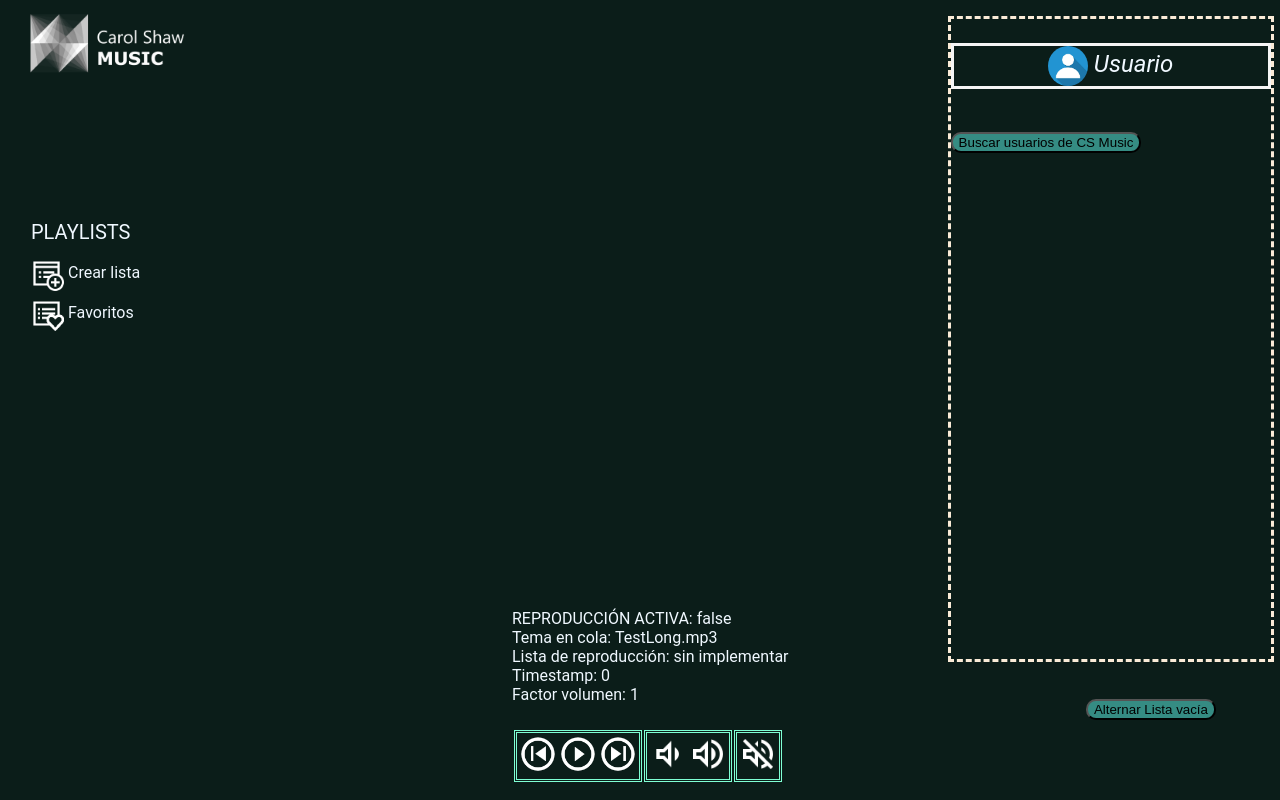
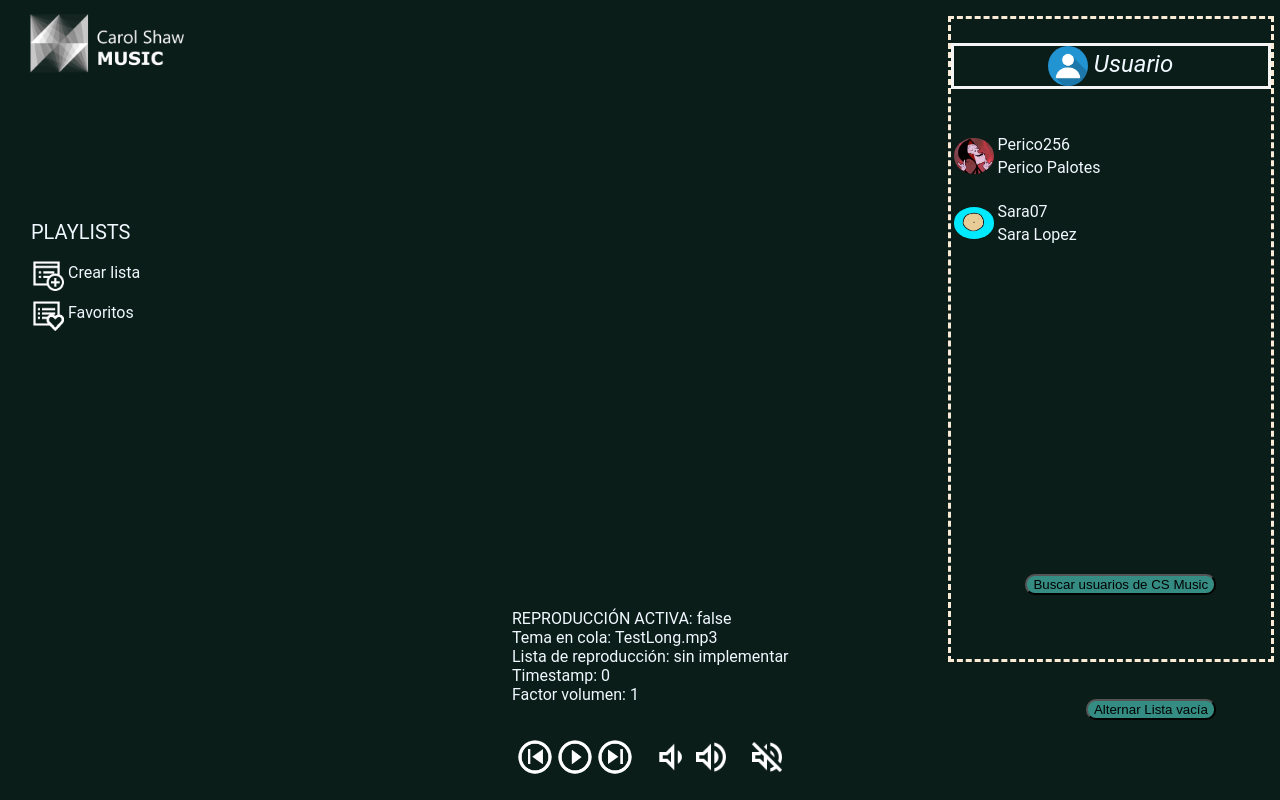
Before and after one commit to UNIZAR-30226-2020-05/FrontEnd, an Angular app: page / in a window 1280 px wide. Both pictures are taken after a click on the button "Alternar Lista vacía". Built offline with nearby package versions, Linux system fonts and the light colour scheme.

Commit message:
Cambios en controles reproductor y mejora panel social

```diff
--- a/src/app/panel-social/panel-social.component.css
+++ b/src/app/panel-social/panel-social.component.css
@@ -27,6 +27,13 @@
   right: 5%;
 }
 
+.boton-aux2{
+  position: absolute;
+  alignment: center;
+  bottom: 10%;
+  right: 17%;
+}
+
 p{
   font-size: 24px;
   text-align: center;
@@ -41,6 +48,11 @@ button {
 }
 
 button:hover {
-  background-color: #347168; /* Green */
+  background-color: #124828; /* Green */
   color: white;
 }
+
+td{
+  alignment: center;
+  margin-inside: 3px;
+}
--- a/src/app/panel-social/panel-social.component.html
+++ b/src/app/panel-social/panel-social.component.html
@@ -5,6 +5,23 @@
   <p *ngIf="listaVacia">Tu lista de amigos está actualmente vacía.<br/><br/>
   Puedes agregar usuarios a tu lista para compartir canciones y listas con ellos.</p>
 
-  <button title="NO IMPLEMENTADO">Buscar usuarios de CS Music</button>
+
+  <table *ngIf="!listaVacia" class="listaAmigos">
+    <tr ><td rowspan="2"><img class="foto-perfil" src="../../assets/profile-pics/2.jpg"></td>
+      <td >Perico256</td>
+    </tr>
+    <tr><td>Perico Palotes</td></tr><br/>
+
+    <!-- Construir lista con un ngFor --->
+
+    <tr><td rowspan="2"><img class="foto-perfil" src="../../assets/profile-pics/3.jpg"></td>
+      <td>Sara07</td>
+    </tr>
+    <tr><td>Sara Lopez</td></tr>
+    </table>
+
+
+
+  <button class="boton-aux2" title="NO IMPLEMENTADO" >Buscar usuarios de CS Music</button>
 </div>
 <button class="boton-aux" (click)="listaVacia=!listaVacia;">Alternar Lista vacía</button>
--- a/src/app/reproductor/reproductor.component.css
+++ b/src/app/reproductor/reproductor.component.css
@@ -6,9 +6,7 @@
   bottom: 10%;
   left: 40%;
 }
-td{
-  border: double aquamarine;
-}
+
 
 .barra-inferior{
   font-family: Roboto, serif;
--- a/src/app/reproductor/reproductor.component.html
+++ b/src/app/reproductor/reproductor.component.html
@@ -14,12 +14,12 @@
       <img class=icono-repr src="../../assets/next.png" title="Siguiente" (click)="avanzarLista()"/>
     </td>
     <td>
-
+    &nbsp;&nbsp;
      <img class=icono-repr src="../../assets/volum-dwn.png" title="Bajar Volumen"(click)="bajarVolumen()" />
       <img class=icono-repr src="../../assets/volum-up.png" title="Subir Volumen" (click)="subirVolumen()" /></td>
-    <td> <img class=icono-repr src="../../assets/mute.png" title="Silenciar"(click)="muteVolumen()" /></td>
+    <td>&nbsp;&nbsp; <img class=icono-repr src="../../assets/mute.png" title="Silenciar"(click)="muteVolumen()" /></td>
 
 
   </table>
 
-</div>
+  </div>
--- a/src/main.ts
+++ b/src/main.ts
@@ -1,5 +1,6 @@
 import { enableProdMode } from '@angular/core';
 import { platformBrowserDynamic } from '@angular/platform-browser-dynamic';
+
 
 import { AppModule } from './app/app.module';
 import { environment } from './environments/environment';
```
Also changed, not shown: src/assets/profile-pics/2.jpg (added), src/assets/profile-pics/3.jpg (added).
